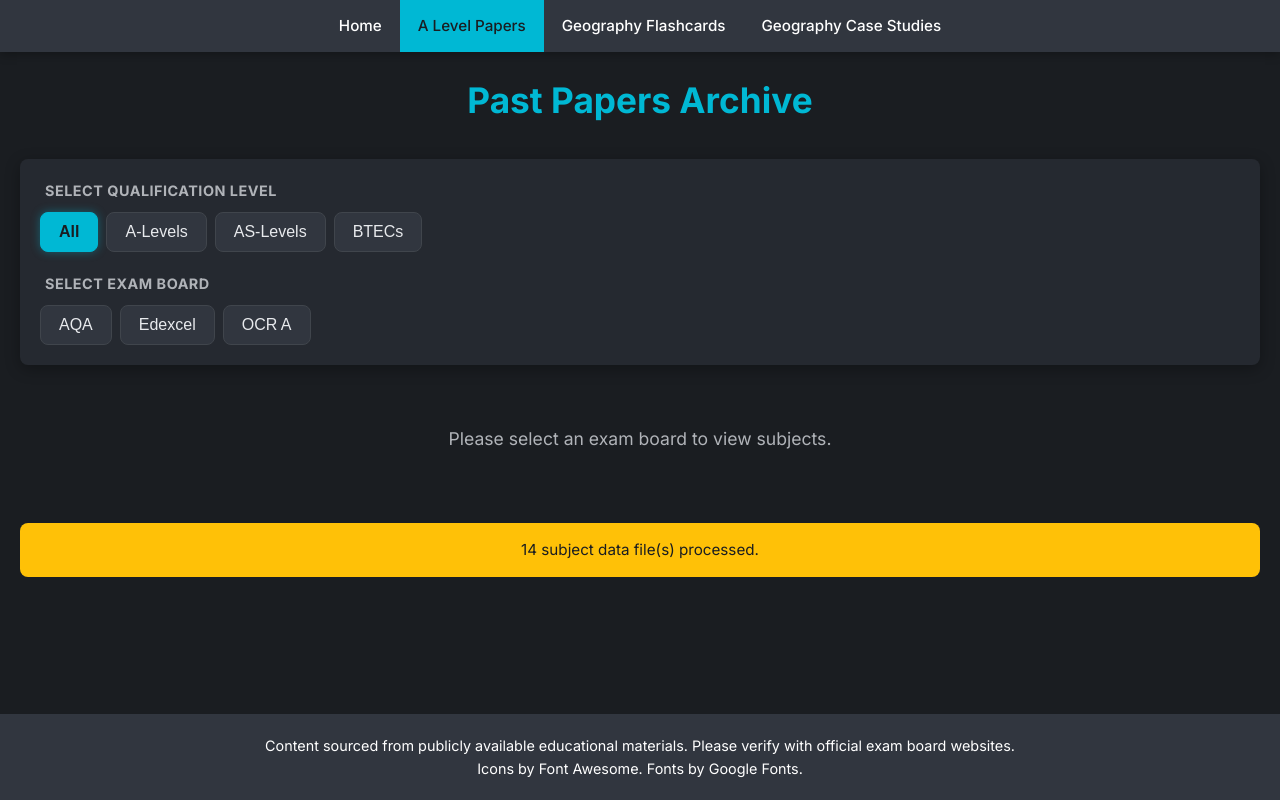
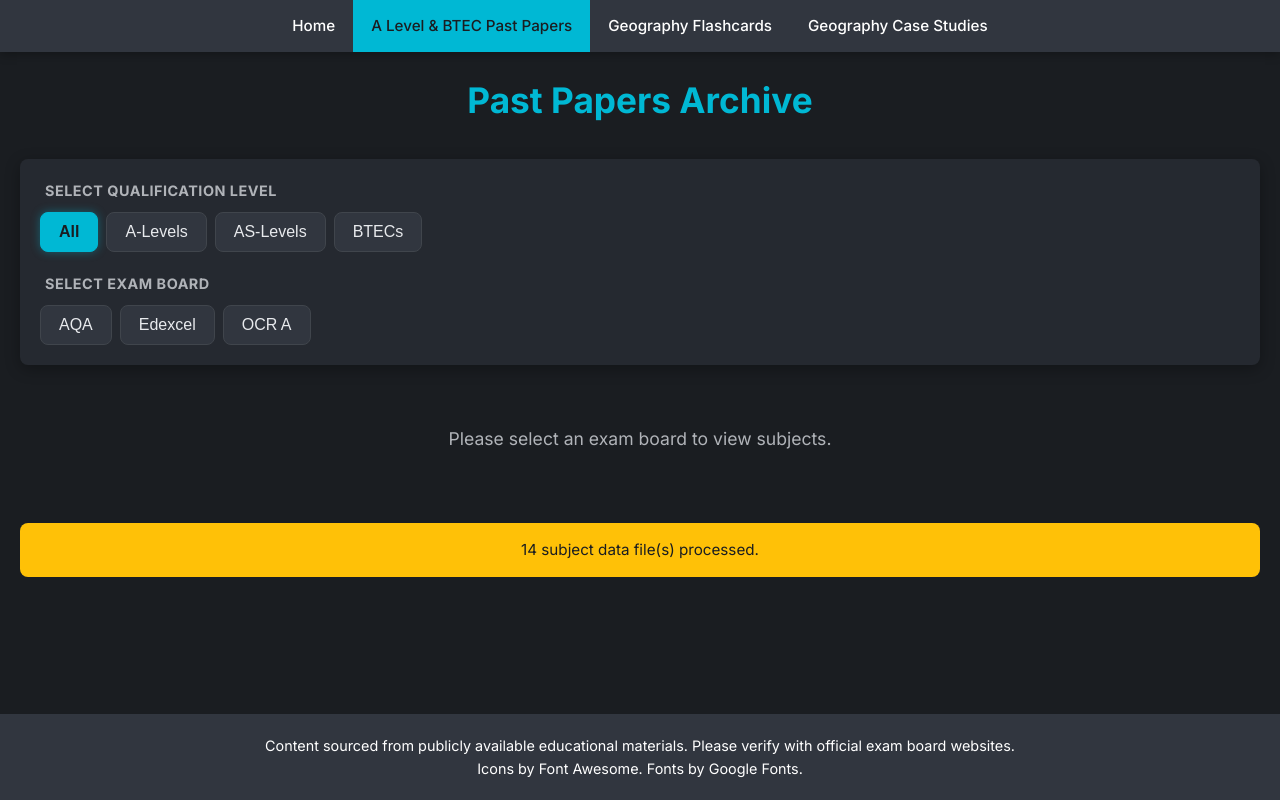
Before and after one commit to Actiari/actiari.github.io, a plain HTML site: page APR.html in a window 1280 px wide. Drawn offline with Linux system fonts and the light colour scheme.

Commit message:
Fixed error with navigation

```diff
--- a/APR.html
+++ b/APR.html
@@ -275,7 +275,7 @@
             <ul class="nav-menu">
                 <!-- CORRECTED HTML: Removed the extra, empty <ul></ul> tag -->
                 <li><a href="index.html">Home</a></li>
-                <li><a href="APR.html">A Level Papers</a></li>
+                <li><a href="APR.html">A Level & BTEC Past Papers</a></li>
                 <li><a href="SPBE.html">Geography Flashcards</a></li>
                 <li><a href="BWT.html">Geography Case Studies</a></li>
             </ul>
```
Also changed, not shown: BWT.html (+1 -1 lines), SPBE.html (+1 -1 lines), index.html (+1 -1 lines).
